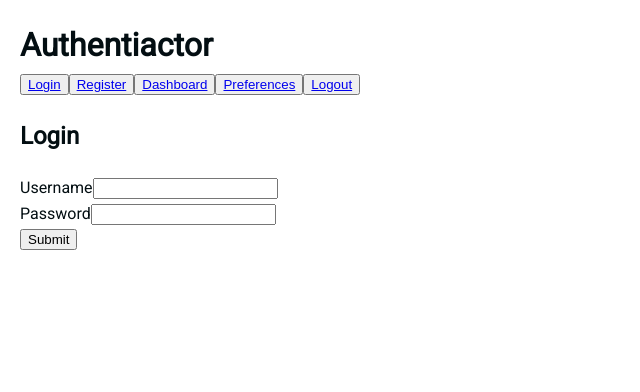
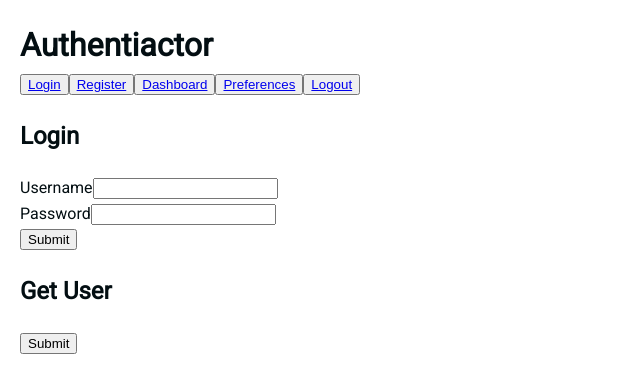
Before and after one commit to luke-weller/login-page, a React (Create React App) app in the folder client/: page / in a window 1280 px wide. Shown: the top 392 px of the page, without its empty margins (0-640 px from the left). Built offline with nearby package versions, Linux system fonts and the light colour scheme.

Commit message:
refactor Get User data

```diff
--- a/client/src/App.js
+++ b/client/src/App.js
@@ -7,6 +7,7 @@ import Header from "./components/Header/Header";
 import Dashboard from "./components/Dashboard/Dashboard";
 import Preferences from "./components/Preferences/Preferences";
 import Logout from "./components/Logout/Logout";
+import GetUser from "./components/GetUser/GetUser";
 import {
   BrowserRouter as Router,
   Route,
@@ -16,24 +17,6 @@ import {
 
 function App() {
   const [isLoggedIn, setIsLoggedIn] = useState(false);
-  // const [data, setData] = useState(null);
-  // const [token, setToken] = useState();
-  // if(!token) {
-  //   return <Login setToken={setToken} />
-  // }
-
-  // // return user data for personalisation when logged in
-  // const getUser = () => {
-  //   Axios({
-  //     method: "GET",
-  //     withCredentials: true,
-  //     url: "http://localhost:4000/user",
-  //   }).then((res) => {
-  //     setData(res.data);
-  //     console.log(res.data);
-  //   });
-  // };
-
   return (
     <div className="Container">
       <Router>
@@ -71,12 +54,8 @@ function App() {
           ></Route>
         </Routes>
       </Router>
+      <GetUser />
 
-      {/* <div className='ChildContainer'>
-        <h2>Get User</h2>
-        <button onClick={getUser}>Submit</button>
-        {data ? <h1>Welcome Back {data.username}</h1> : null}
-      </div> */}
     </div>
   );
 }
--- /dev/null
+++ b/client/src/components/GetUser/GetUser.js
@@ -0,0 +1,26 @@
+import Axios from "axios";
+import { useState } from "react";
+
+const GetUser = () => {
+  const [data, setData] = useState();
+  const returnUser = () => {
+    Axios({
+      method: "GET",
+      withCredentials: true,
+      url: "http://localhost:4000/user",
+    }).then((res) => {
+      setData(res.data);
+      console.log(res.data);
+    });
+  };
+
+  return (
+    <div className='ChildContainer'>
+        <h2>Get User</h2>
+        <button onClick={returnUser}>Submit</button>
+        {data ? <h1>Welcome Back {data.username}</h1> : null}
+  </div>
+  );
+};
+
+export default GetUser;
```
